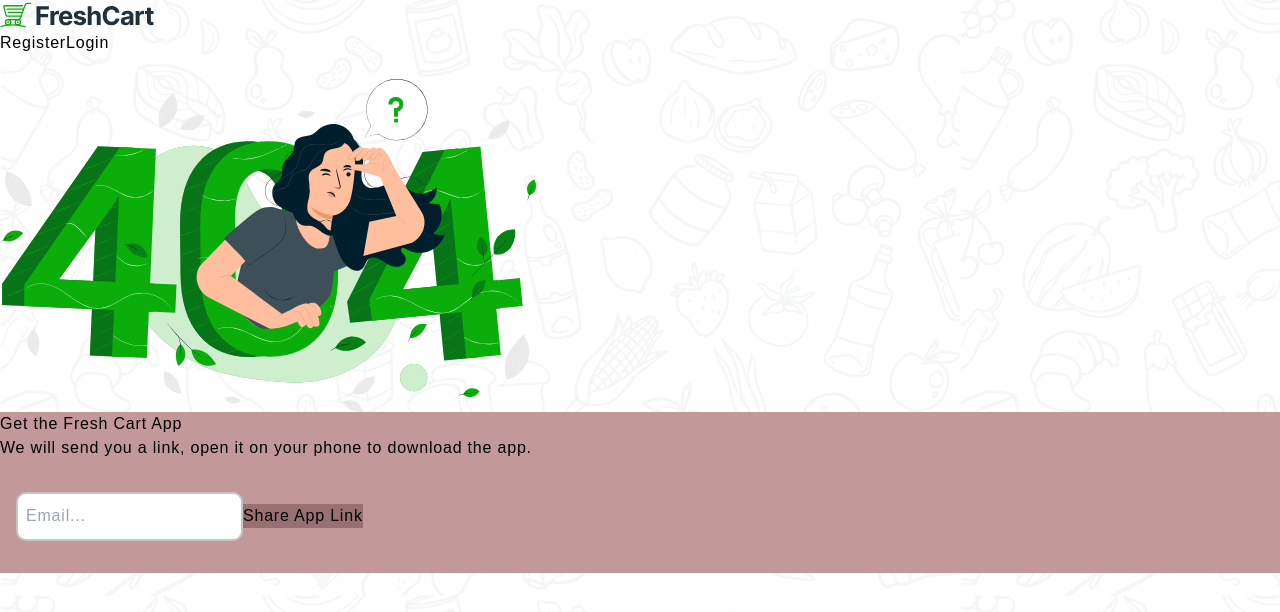
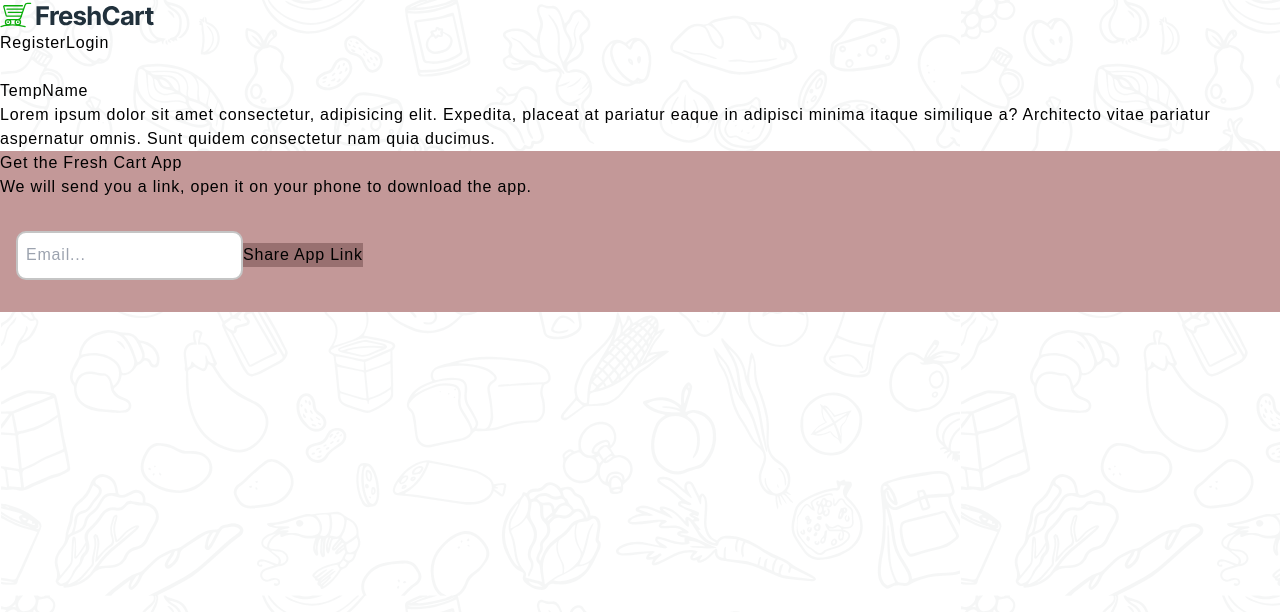
Before and after one commit to Sara-mabrouk/Final-Project, a React (Vite) app: page /wishList in a window 1280 px wide. Shown: the top 612 px of the page. Built offline with nearby package versions, Linux system fonts and the light colour scheme.

Commit message:
Add WishList

```diff
--- a/src/App.jsx
+++ b/src/App.jsx
@@ -19,6 +19,8 @@ import ProductDetails from './components/ProductDetails/ProductDetails'
 import Checkout from './components/Checkout/Checkout'
 import { ToastContainer } from 'react-toastify'
 import Orders from './components/Orders/Orders'
+import WishList from './Components/WishList/WishList';
+
 function App() {
   let router = createBrowserRouter([
     {
@@ -31,6 +33,7 @@ function App() {
         { path: 'ProductDetails/:id', element: <ProtectedRoute><ProductDetails /></ProtectedRoute> },
         { path: 'checkout/:cartId', element: <ProtectedRoute> <Checkout /> </ProtectedRoute> },
         { path: 'allorders', element: <ProtectedRoute> <Orders /> </ProtectedRoute> },
+        {path:'/wishList', element:<WishList/>},
 
         { path: 'login', element:<ProtectedAuth><Login /></ProtectedAuth>  },
         { path: 'register', element: <ProtectedAuth><Register /></ProtectedAuth> },
--- a/src/components/Cart/Cart.jsx
+++ b/src/components/Cart/Cart.jsx
@@ -6,13 +6,7 @@ import LoadingScreen from '../LoadingScreen/LoadingScreen';
 
 export default function Cart() {
     const [isLoading, setIsLoading] = useState(false)
-
     const [cart, setCart] = useState(null)
-    useEffect(() => {
-        getUserCart()
-
-    }, [])
-
 
     async function getUserCart() {
         setIsLoading(true)
@@ -25,7 +19,10 @@ export default function Cart() {
         setIsLoading(false)
 
     }
+    useEffect(() => {
+        getUserCart()
 
+    }, [])
     return (  <>
         {
             isLoading ?
--- /dev/null
+++ b/src/components/WishList/WishList.jsx
@@ -0,0 +1,20 @@
+import React, { useEffect, useState } from 'react'
+
+export default function WishList() {
+
+
+
+
+    useEffect(() => {
+
+
+
+
+    }, [])
+    return <>
+
+        <h2>TempName</h2>
+        <p>Lorem ipsum dolor sit amet consectetur, adipisicing elit. Expedita, placeat at pariatur eaque in adipisci minima itaque similique a? Architecto vitae pariatur aspernatur omnis.
+            Sunt quidem consectetur nam quia ducimus.</p>
+    </>
+}
```
Also changed, not shown: src/Context/WishListContext.jsx (added, +8 -0 lines).
